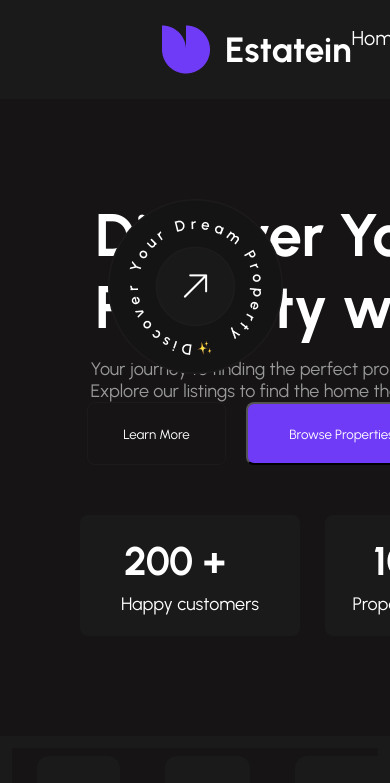
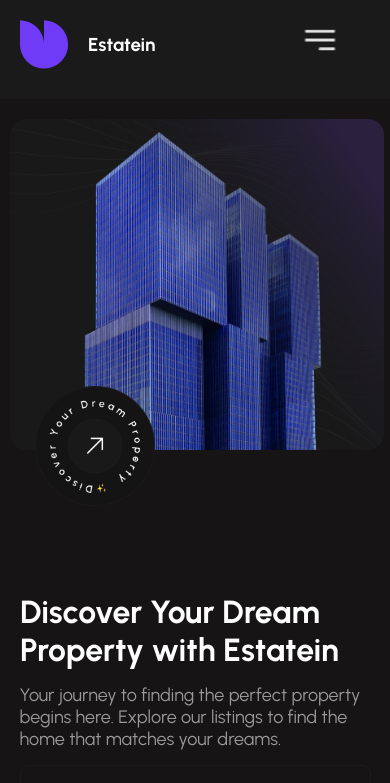
Before and after one commit to Tolordava5/Estetaein, a Vue app: page / in a window 390 px wide. Shown: the top 783 px of the page. Built offline with nearby package versions, Linux system fonts and the light colour scheme.

Commit message:
add responsive

```diff
--- a/src/Components/Banner.vue
+++ b/src/Components/Banner.vue
@@ -30,6 +30,7 @@
           <h2>16 +</h2>
           <span>Years Of Experience</span>
         </div>
+
       </div>
     </div>
     <!-- last child -->
@@ -40,7 +41,6 @@
   </div>
 </template>
 <style scoped>
-
 .banner {
   display: grid;
   grid-template-columns: 1fr 1fr;
@@ -69,7 +69,8 @@
   margin-right: 109px;
   margin-top: 15px;
 }
-.banner > div img{
+
+.banner>div img {
   width: 100%;
   height: 100%;
   object-fit: cover;
@@ -88,17 +89,16 @@
   height: 63px;
   cursor: pointer;
   border-radius: 8px;
+  width: 190px;
 }
 
 .btns button:first-child {
   background-color: transparent;
   color: white;
   border: 1px solid #1E1C1CCC;
-    width: 139px;
 }
 
 .btns button:last-child {
-    width: 191px;
   background-color: #703BF7;
   color: white;
 
@@ -122,13 +122,15 @@
   flex-direction: column;
   gap: 8px;
 }
-.banner > img{
+
+.banner>img {
   position: absolute;
   left: 0;
   right: 0;
   margin: 0 auto;
   top: 100px;
 }
+
 .cus h2 {
   font-size: 40px;
   margin-right: 30px;
@@ -145,4 +147,71 @@
 .cus span {
   font-size: 18px;
 }
+
+@media screen and (max-width: 600px) {
+  .banner{
+    display: flex;
+    flex-direction: column-reverse;
+  }
+    .banner div>img {
+    border-radius: 16px;
+    width: calc(100% - 16px);
+    margin-left: 10px;
+    margin-bottom: 99px;
+    margin-top: 20px;
+  }
+  .banner div:first-child > div:first-child > h1 {
+    display: flex;
+    right: 20px;
+    font-size: 32px;
+    width: 100%;
+    margin-top: 40px;
+    text-align: flex-start;
+    margin-left: 20px;
+  }
+    .banner>img {
+    transform: none;
+    top: calc(100% - 690px );
+    left: calc(100% - 355px);
+    height: 120px;
+    margin: 0;
+  }
+
+  .banner div:first-child p {
+    width: 90%;
+    margin: 15px auto;
+  }
+
+  .btns {
+    flex-direction: column !important;
+    width: 90% !important;
+    max-width: 400px !important;
+    margin: 0 auto 20px auto !important;
+    gap: 15px !important;
+  }
+
+  .btns button {
+    width: 100% !important;
+    box-sizing: border-box !important;
+    display: block !important;
+  }
+
+
+  .cus {
+    margin: 40px auto;
+    width: 100% !important;
+  }
+  .cus h2 {
+  font-size: 20px;
+  margin-right: 30px;
+  margin: 0 auto;
+}
+  .cus span{
+    font-size: 11px;
+  }
+  .cus div{
+    height: 70px !important;
+    width: 50px;
+  }
+}
 </style>
--- a/src/Components/Footer.vue
+++ b/src/Components/Footer.vue
@@ -65,4 +65,5 @@
     color: white;
     font-size: 15px;
 }
+
 </style>
--- a/src/Components/Header.vue
+++ b/src/Components/Header.vue
@@ -2,7 +2,7 @@
     <header>
         <nav>
             <div>
-                <img src="@/assets/photos/Symbol.png" alt="Background" />
+                <img src="../assets/photos/Symbol.png" alt="Background" />
                 <h3>Estatein</h3>
             </div>
             <ul class="new-list">
@@ -11,17 +11,32 @@
             </ul>
             <button>Contact Us</button>
         </nav>
+        <div class="mobile" :class="{ active: isActive }" @click="toggleActive">
+            <div>
+                <img src="../assets/photos/Symbol.png" alt="Background" />
+                <h3>Estatein</h3>
+            </div>
+            <img src="../assets/photos/list.png" alt="">
+            <ul class="new-list">
+                <li v-for="(item, index) in newsList" :key="index">{{ item }}</li>
+            </ul>
+        </div>
+        <ul class="new-list">
+            <li v-for="(item, index) in newsList" :key="index">{{ item }}</li>
 
+        </ul>
 
     </header>
 </template>
 
 <style scoped>
-
+header {
+    background-color: #1A1A1A;
+}
 
 header nav {
     display: flex;
-    background-color: #1A1A1A;
+
     position: relative;
     color: white;
     align-items: center;
@@ -59,6 +74,62 @@ header nav button {
 
 }
 
+.mobile {
+    display: none;
+}
+
+.mobile+.new-list {
+    display: none;
+}
+
+@media screen and (max-width:600px) {
+    nav {
+        display: none !important;
+    }
+
+    .mobile {
+        display: grid;
+        grid-template-columns: 1fr 1fr;
+        background-color: transparent;
+        padding: 20px;
+        gap: 10px;
+    }
+
+    .mobile div {
+        display: flex;
+        align-items: center;
+        gap: 20px;
+        color: white;
+    }
+
+    .mobile ul {
+        display: flex;
+        flex-direction: column;
+        gap: 20px;
+        overflow: hidden;
+        max-height: 0;
+        opacity: 1;
+        transform: translateY(-10px);
+        transition: max-height 0.6s ease, opacity 0.6s ease, transform 0.6s ease;
+    }
+
+    .mobile.active ul {
+        max-height: 500px;
+        opacity: 1;
+        transform: translateY(0);
+        display: flex;
+    }
+    .mobile > img{
+        width: 40px;
+        height: 40px;
+        margin-left: 100px;
+        cursor: pointer;
+    }
+    .mobile.active > img {
+    transform: rotate(360deg);
+    transition: transform 0.3s ease;
+    }
+}
 </style>
 
 <script setup>
@@ -72,4 +143,9 @@ const newsList = ref([
     "Services",
 ])
 
+const isActive = ref(false)
+
+function toggleActive() {
+    isActive.value = !isActive.value
+}
 </script>
--- a/src/Components/Midl.vue
+++ b/src/Components/Midl.vue
@@ -237,6 +237,7 @@
   background-color: #1a1a1a;
   border: 2px solid #1a1a1a;
 }
+
 </style>
 
 
@@ -271,11 +272,29 @@ const properties = [
   {
     title: 'Modern Minimalist Flat',
     description: 'A bright and cozy flat perfect for city living.',
-    image: 'https://via.placeholder.com/400x300',
+    image: new URL('@/assets/photos/Appartament.png', import.meta.url).href,
     details: ['1-Bedroom', '1-Bathroom', '1-Garage'],
     price: '$430,000'
-  }
+  },
+  {
+    title: 'Rustic Retreat Cottage',
+    description:
+      'An elegant 3-bedroom, 2.5-bathroom townhouse in a gated community.',
+    image: new URL('@/assets/photos/Cottage.png', import.meta.url).href,
+      details: ['3-Bedroom', '2-Bathroom', '1-Toilet'],
+    price: '$820,000'
+  },
+  {
+    title: 'Seaside Serenity Villa',
+    description:
+      'A stunning 4-bedroom, 3-bathroom villa in a peaceful suburban neighborhood.',
+    image: new URL('@/assets/photos/Villa.png', import.meta.url).href,
+    details: ['4-Bedroom', '3-Bathroom', '1-Toilet'],
+    price: '$1,250,000'
+  },
+
 ]
+
 
 const sliderIndex = ref(0)
 
```
Also changed, not shown: src/Components/Slider.vue (deleted, +0 -109 lines), src/assets/photos/List.png (added), 1 other file (tests, documents, lock files or other folders). Lines whose indentation alone changed are shown as unchanged.
